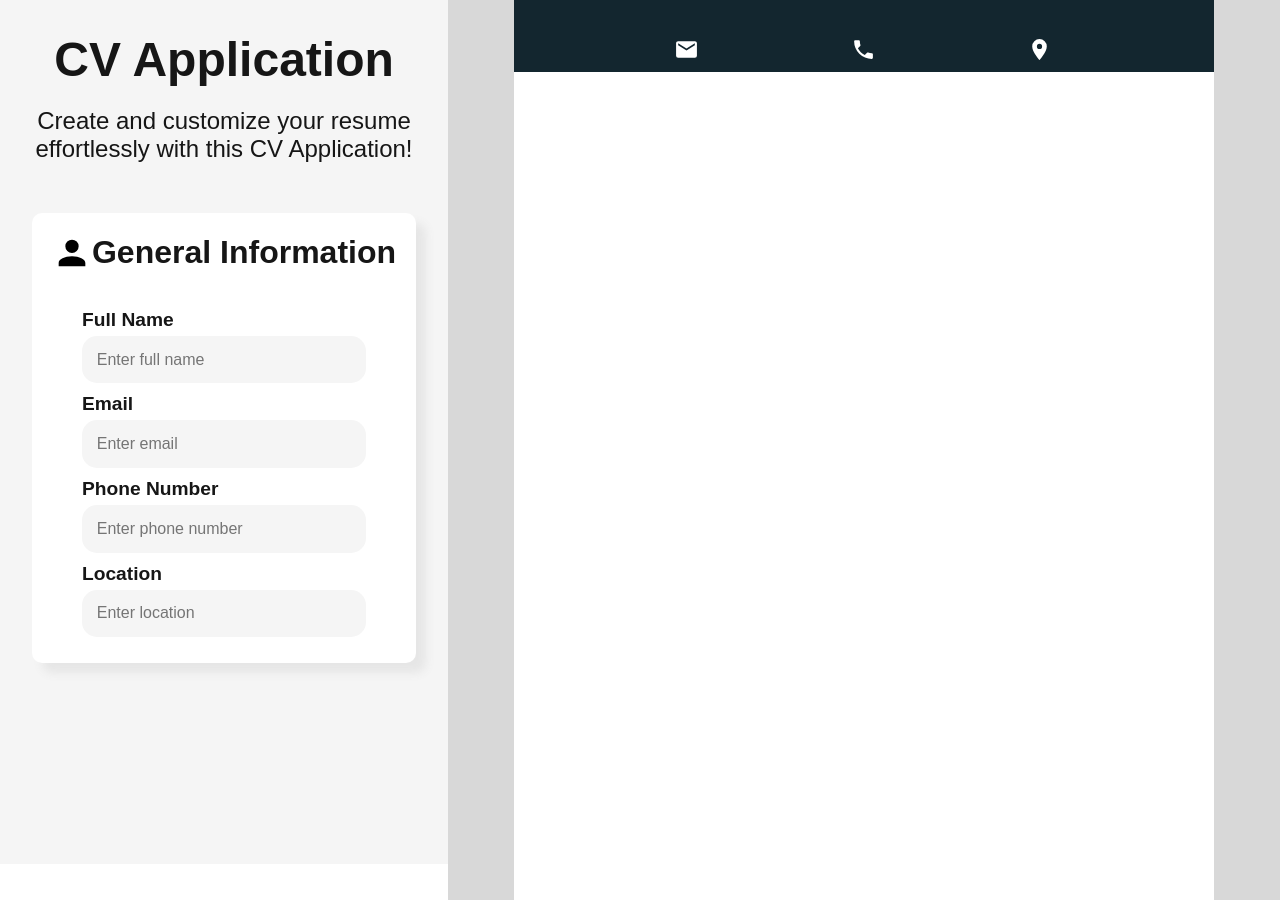
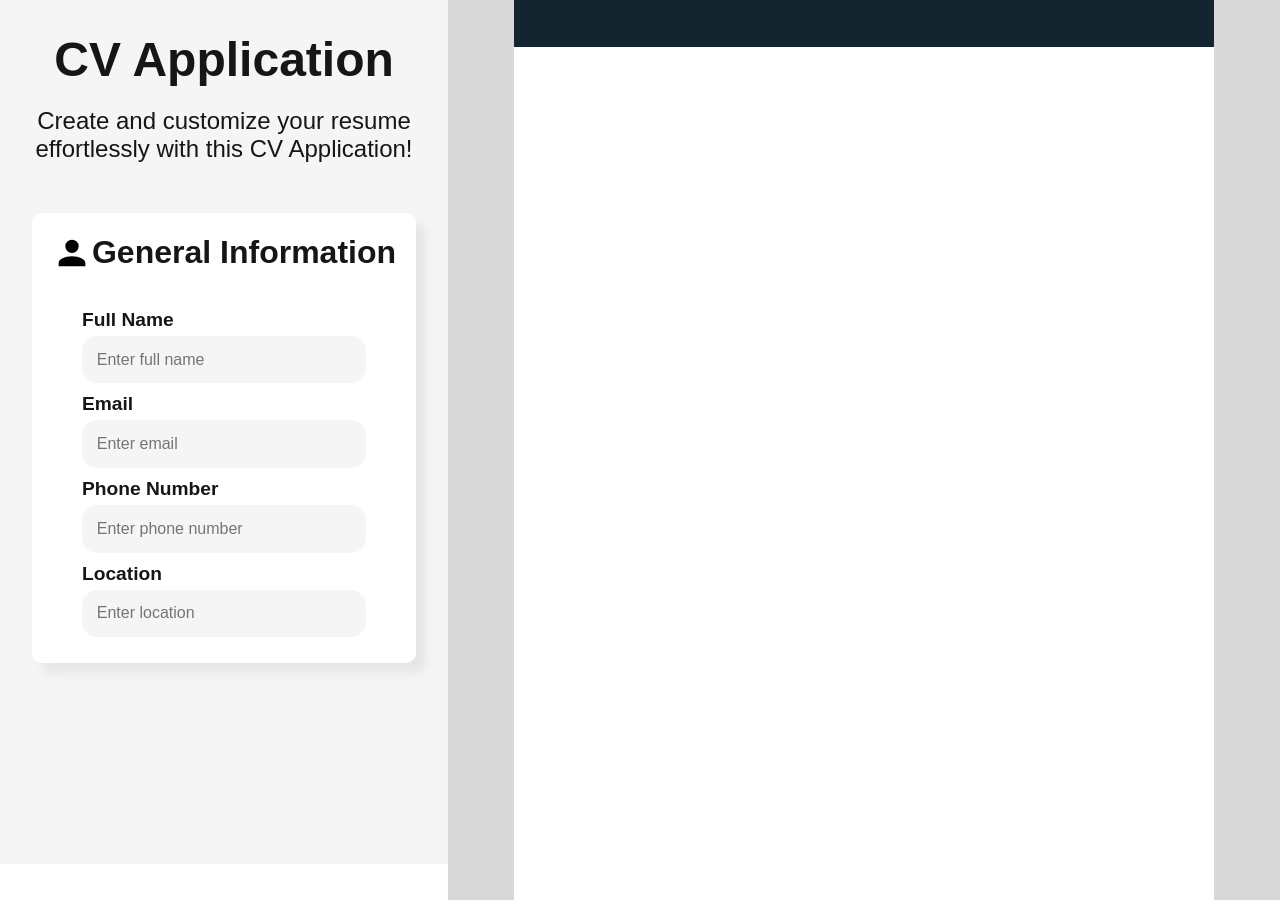
Before and after one commit to Purpleboxe/CV-Application, a React (Vite) app: page / in a window 1280 px wide. Built offline with nearby package versions, Linux system fonts and the light colour scheme.

Commit message:
Update the general information sidebar and preview

```diff
--- a/src/App.jsx
+++ b/src/App.jsx
@@ -27,7 +27,10 @@ function App() {
 
   return (
     <div id="App">
-      <Sidebar generalInformationChange={generalInformationChange} />
+      <Sidebar
+        generalInformationChange={generalInformationChange}
+        data={data}
+      />
       <Preview data={data} />
     </div>
   );
--- a/src/components/Preview/GeneralInformationView.jsx
+++ b/src/components/Preview/GeneralInformationView.jsx
@@ -10,16 +10,31 @@ function GeneralInformationView(props) {
       <h1>{data.fullName}</h1>
       <div className="contactInformation">
         <div>
-          <img src={emailSvg} alt="email" />
-          {data.email}
+          {data.email === "" ? (
+            ""
+          ) : (
+            <>
+              <img src={emailSvg} alt="email" /> {data.email}
+            </>
+          )}
         </div>
         <div>
-          <img src={phoneSvg} alt="phone" />
-          {data.phoneNumber}
+          {data.phoneNumber === "" ? (
+            ""
+          ) : (
+            <>
+              <img src={phoneSvg} alt="phone" /> {data.phoneNumber}
+            </>
+          )}
         </div>
         <div>
-          <img src={locationSvg} alt="location" />
-          {data.location}
+          {data.location === "" ? (
+            ""
+          ) : (
+            <>
+              <img src={locationSvg} alt="location" /> {data.location}
+            </>
+          )}
         </div>
       </div>
     </section>
--- a/src/components/Sidebar/GeneralInformation.jsx
+++ b/src/components/Sidebar/GeneralInformation.jsx
@@ -1,7 +1,7 @@
 import accountSvg from "../../assets/account.svg";
 
 function GeneralInformation(props) {
-  const { change } = props;
+  const { change, data } = props;
 
   return (
     <form className="generalInformation">
@@ -20,6 +20,7 @@ function GeneralInformation(props) {
             placeholder="Enter full name"
             onChange={change}
             maxLength={25}
+            value={data.GeneralInformation.fullName}
             required
           />
         </label>
@@ -32,6 +33,7 @@ function GeneralInformation(props) {
             placeholder="Enter email"
             onChange={change}
             maxLength={80}
+            value={data.GeneralInformation.email}
             required
           />
         </label>
@@ -44,6 +46,7 @@ function GeneralInformation(props) {
             placeholder="Enter phone number"
             onChange={change}
             maxLength={15}
+            value={data.GeneralInformation.phoneNumber}
             required
           />
         </label>
@@ -56,6 +59,7 @@ function GeneralInformation(props) {
             placeholder="Enter location"
             onChange={change}
             maxLength={30}
+            value={data.GeneralInformation.location}
             required
           />
         </label>
--- a/src/components/Sidebar/Sidebar.jsx
+++ b/src/components/Sidebar/Sidebar.jsx
@@ -3,7 +3,7 @@ import "../../styles/Sidebar.css";
 import GeneralInformation from "./GeneralInformation.jsx";
 
 function Sidebar(props) {
-  const { generalInformationChange } = props;
+  const { generalInformationChange, data } = props;
 
   return (
     <div className="Sidebar">
@@ -12,7 +12,7 @@ function Sidebar(props) {
         Create and customize your resume effortlessly with this CV Application!
       </div>
 
-      <GeneralInformation change={generalInformationChange} />
+      <GeneralInformation change={generalInformationChange} data={data} />
     </div>
   );
 }
```
